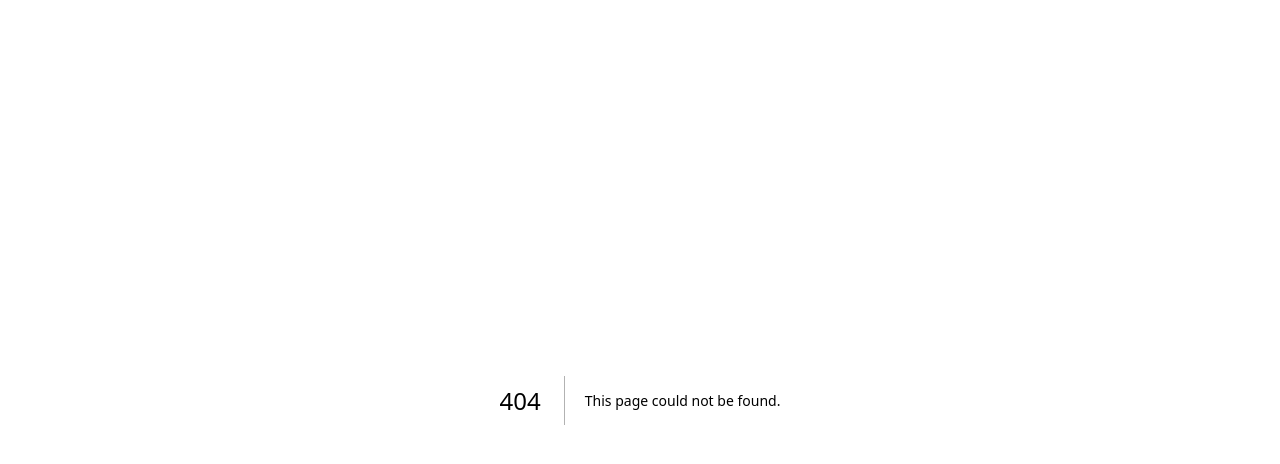
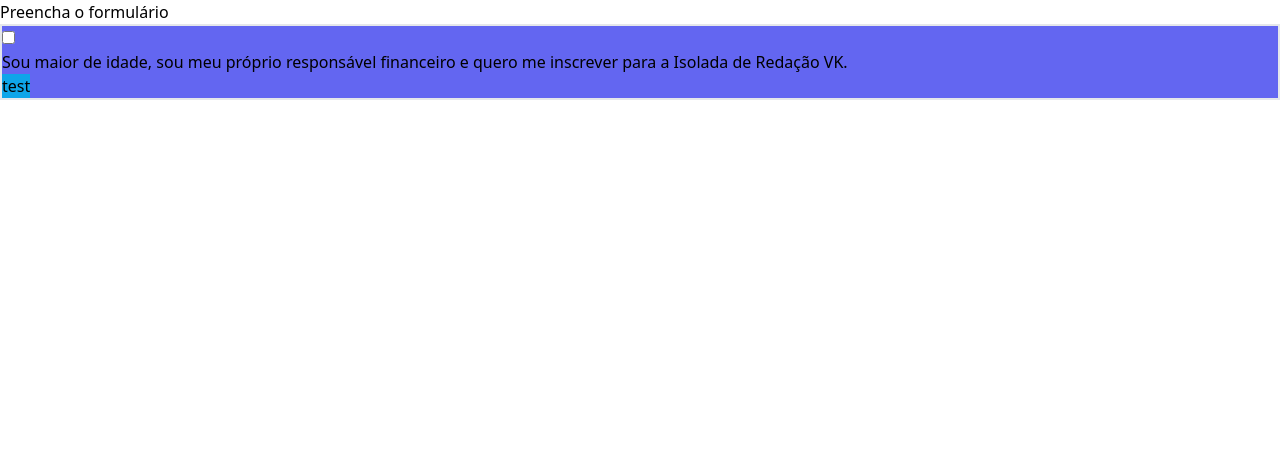
Before and after one commit to projetosseedabit/sistema-matriculas-front, a Next.js app in the folder sistema-matriculas-front/: page /forms in a window 1280 px wide. Before the commit this address had no page. Shown: the top 464 px of the page. Built offline with nearby package versions, Linux system fonts and the light colour scheme.

Commit message:
Merge branch 'developer' into card-student-type

```diff
--- /dev/null
+++ b/sistema-matriculas-front/src/app/components/card-student-type/CardStudentType.tsx
@@ -0,0 +1,11 @@
+export default function CardStudentType() {
+    return (
+      <>
+        <div className="border-solid border-2 bg-indigo-500">
+            <input type="checkbox" className="bg-blue-200"></input>
+            <p>Sou maior de idade, sou meu próprio responsável financeiro e quero me inscrever para a Isolada de Redação VK.</p>
+            <button className="bg-sky-500/100">test</button>
+        </div>
+      </>
+    )
+}
--- /dev/null
+++ b/sistema-matriculas-front/src/app/forms/page.tsx
@@ -0,0 +1,11 @@
+import CardStudentType from "../components/card-student-type/CardStudentType";
+
+
+export default function Forms() {
+    return (
+      <>
+        <h1>Preencha o formulário</h1>
+        <CardStudentType></CardStudentType>
+      </>
+    )
+}
```
